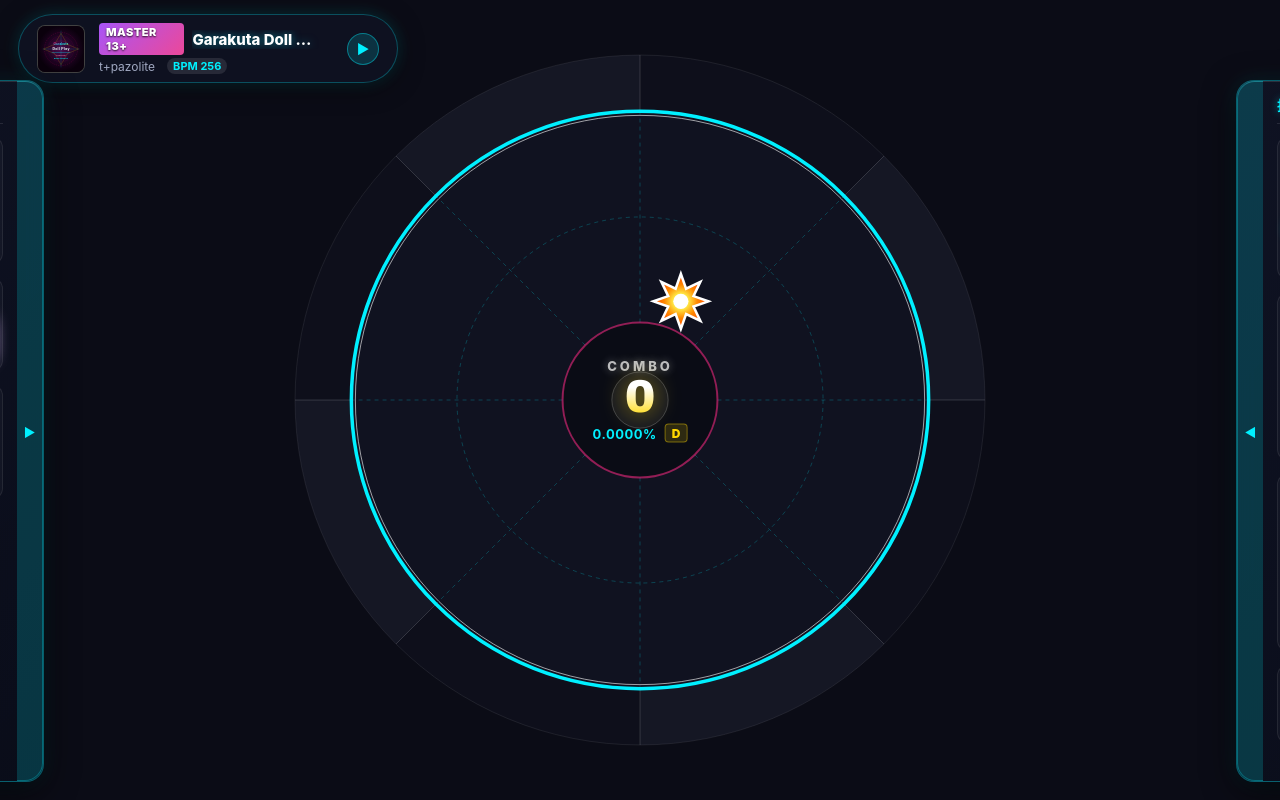
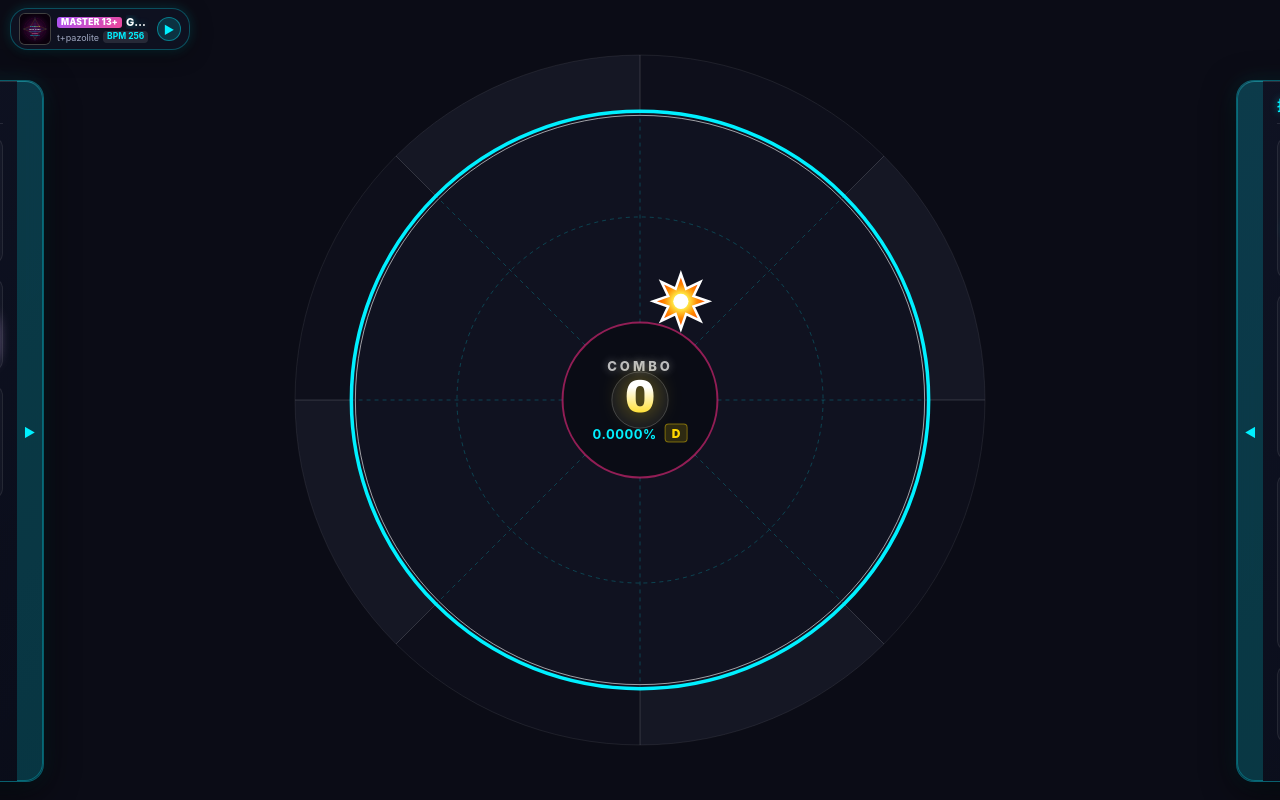
Before and after one commit to np66696/maimai, a website built with Vite: page index.html in a window 1280 px wide. Built offline with nearby package versions, Linux system fonts and the light colour scheme; no server answers; what @capacitor/core would draw is missing.

Commit message:
fix(hud): relocate song title bar strictly to safe left margin to eliminate chart obstruction

```diff
--- a/package.json
+++ b/package.json
@@ -1,6 +1,6 @@
 {
   "name": "maimai-viewer",
-  "version": "1.1.3",
+  "version": "1.1.4",
   "private": true,
   "type": "module",
   "main": "electron/main.cjs",
--- a/src/styles/main.css
+++ b/src/styles/main.css
@@ -62,25 +62,24 @@ canvas#main-canvas {
 
 .hud-top-bar {
   position: absolute;
-  top: 14px;
-  left: 50%;
-  transform: translateX(-50%);
-  display: flex;
-  align-items: center;
-  gap: 14px;
+  top: max(8px, env(safe-area-inset-top, 8px));
+  left: max(10px, env(safe-area-inset-left, 10px));
+  transform: none;
+  display: flex;
+  align-items: center;
+  gap: 6px;
   background: var(--panel-bg);
   border: 1px solid var(--panel-border);
   backdrop-filter: blur(12px);
-  padding: 8px 18px;
-  border-radius: 40px;
-  box-shadow: 0 4px 24px rgba(0, 0, 0, 0.6), 0 0 15px rgba(0, 240, 255, 0.2);
-  min-width: 380px;
-  max-width: 90vw;
+  padding: 4px 8px;
+  border-radius: 18px;
+  box-shadow: 0 4px 20px rgba(0, 0, 0, 0.5), 0 0 12px rgba(0, 240, 255, 0.2);
+  min-width: 0;
+  max-width: min(180px, calc(50vw - 48vh - 12px));
   pointer-events: none;
-  transition: transform 0.45s cubic-bezier(0.16, 1, 0.3, 1),
-              opacity 0.35s ease,
-              left 0.45s cubic-bezier(0.16, 1, 0.3, 1),
-              max-width 0.45s cubic-bezier(0.16, 1, 0.3, 1),
+  z-index: 20;
+  transition: transform 0.4s cubic-bezier(0.16, 1, 0.3, 1),
+              opacity 0.3s ease,
               box-shadow 0.3s ease;
 }
 
@@ -93,28 +92,28 @@ canvas#main-canvas {
   pointer-events: auto !important;
 }
 
-/* 试玩模式（非 auto 模式）打歌时自动向上平滑滑动隐藏，暂停或单曲结束时再滑出恢复 */
+/* 试玩打歌或播放隐藏状态：平滑向上滑移并淡出，彻底清除打歌视野障碍 */
 .hud-top-bar.gameplay-hidden,
 .arcade-hud.gameplay-hidden .hud-top-bar {
-  transform: translateY(-140%) !important;
+  transform: translateY(-160%) !important;
   opacity: 0 !important;
   pointer-events: none !important;
 }
 
-/* 非 auto 模式（试玩/手动打歌模式）顶栏平滑滑移至左侧空白处，彻底避免遮挡顶部 8 号与 1 号按键 */
+/* 左侧锚定安全状态 (保留类名兼容性) */
 .hud-top-bar.dock-left,
 .arcade-hud.manual-mode .hud-top-bar,
 body.platform-apk .hud-top-bar {
-  left: max(18px, env(safe-area-inset-left, 18px));
-  transform: translateX(0);
+  left: max(10px, env(safe-area-inset-left, 10px));
+  transform: none;
   min-width: 0;
-  max-width: min(380px, calc(50vw - 20px));
+  max-width: min(180px, calc(50vw - 48vh - 12px));
 }
 
 .hud-jacket-wrap {
-  width: 48px;
-  height: 48px;
-  border-radius: 8px;
+  width: 32px;
+  height: 32px;
+  border-radius: 6px;
   overflow: hidden;
   background: #111;
   border: 1px solid rgba(255, 255, 255, 0.2);
@@ -130,7 +129,7 @@ body.platform-apk .hud-top-bar {
 .hud-song-info {
   display: flex;
   flex-direction: column;
-  gap: 3px;
+  gap: 2px;
   overflow: hidden;
   flex: 1;
   min-width: 0;
@@ -139,18 +138,20 @@ body.platform-apk .hud-top-bar {
 .hud-title-row {
   display: flex;
   align-items: center;
-  gap: 8px;
+  gap: 4px;
+  overflow: hidden;
 }
 
 .hud-difficulty-badge {
-  font-size: 11px;
+  font-size: 8.5px;
   font-weight: 900;
-  padding: 2px 7px;
-  border-radius: 4px;
+  padding: 1px 4px;
+  border-radius: 3px;
   background: linear-gradient(135deg, #a020f0, #ff007f);
   color: #fff;
-  text-shadow: 0 1px 2px rgba(0,0,0,0.8);
-  letter-spacing: 0.5px;
+  letter-spacing: 0.3px;
+  line-height: 1.1;
+  flex-shrink: 0;
 }
 
 .hud-difficulty-badge.badge-easy { background: linear-gradient(135deg, #10b981, #059669); }
@@ -162,57 +163,69 @@ body.platform-apk .hud-top-bar {
 .hud-difficulty-badge.badge-utage { background: linear-gradient(135deg, #ec4899, #f43f5e); }
 
 .hud-title {
-  font-size: 15px;
+  font-size: 11px;
   font-weight: 800;
   white-space: nowrap;
   overflow: hidden;
   text-overflow: ellipsis;
-  text-shadow: 0 0 8px rgba(0, 240, 255, 0.5);
+  text-shadow: 0 0 6px rgba(0, 240, 255, 0.5);
+  min-width: 0;
 }
 
 .hud-artist-row {
   display: flex;
   align-items: center;
-  gap: 12px;
-  font-size: 12px;
+  gap: 4px;
+  font-size: 9px;
   color: #a0a8c0;
+  overflow: hidden;
+}
+
+.hud-artist {
+  white-space: nowrap;
+  overflow: hidden;
+  text-overflow: ellipsis;
+  font-size: 9px;
+  min-width: 0;
 }
 
 .hud-bpm-tag {
   background: rgba(255, 255, 255, 0.1);
-  padding: 1px 6px;
-  border-radius: 10px;
-  font-size: 11px;
+  padding: 1px 4px;
+  border-radius: 4px;
+  font-size: 8.5px;
   color: #00f0ff;
   font-weight: bold;
+  flex-shrink: 0;
+  line-height: 1.1;
 }
 
 .hud-pause-btn {
-  margin-left: 12px;
-  width: 32px;
-  height: 32px;
+  margin-left: 2px;
+  width: 24px;
+  height: 24px;
   border-radius: 50%;
   background: rgba(0, 240, 255, 0.15);
   border: 1px solid rgba(0, 240, 255, 0.4);
   color: #00f0ff;
-  font-size: 13px;
+  font-size: 11px;
   cursor: pointer;
   display: flex;
   align-items: center;
   justify-content: center;
   transition: all 0.15s ease;
-  pointer-events: auto;
+  pointer-events: auto !important;
   flex-shrink: 0;
 }
 
 .hud-pause-btn:hover {
   background: rgba(0, 240, 255, 0.35);
-  box-shadow: 0 0 12px rgba(0, 240, 255, 0.7);
-  transform: scale(1.1);
+  box-shadow: 0 0 10px rgba(0, 240, 255, 0.7);
+  transform: scale(1.08);
 }
 
 .hud-pause-btn:active {
-  transform: scale(0.95);
+  transform: scale(0.92);
 }
 
 /* ================= 中央 COMBO 与分数 ================= */
@@ -2316,40 +2329,47 @@ body.platform-apk #flank-buttons-toggle-row {
 
 /* ================= 移动端 / 异形屏 (Notch / Cutout) 深度适配 ================= */
 @media (max-height: 550px), (max-width: 900px) {
-  /* 顶部 HUD 紧凑化并靠左侧边距锚定，彻底避免遮挡正上方 8 号与 1 号点击区 */
+  /* 顶部 HUD 紧凑化并靠左侧边距锚定，彻底避免遮挡正上方 8 号与 1 号点击区及左侧谱面 */
   .hud-top-bar {
     top: max(6px, env(safe-area-inset-top, 6px));
-    left: max(12px, env(safe-area-inset-left, 12px));
+    left: max(8px, env(safe-area-inset-left, 8px));
     transform: none;
-    padding: 4px 12px;
-    gap: 8px;
+    padding: 3px 6px;
+    gap: 5px;
     min-width: 0;
-    max-width: min(320px, 42vw);
-    border-radius: 24px;
+    max-width: min(175px, calc(50vw - 48vh - 10px));
+    border-radius: 16px;
     pointer-events: none;
   }
 
   .hud-top-bar.dock-left,
   .arcade-hud.manual-mode .hud-top-bar {
-    left: max(12px, env(safe-area-inset-left, 12px));
+    left: max(8px, env(safe-area-inset-left, 8px));
     transform: none;
-    max-width: min(320px, 42vw);
+    max-width: min(175px, calc(50vw - 48vh - 10px));
+  }
+
+  .hud-top-bar.gameplay-hidden,
+  .arcade-hud.gameplay-hidden .hud-top-bar {
+    transform: translateY(-160%) !important;
+    opacity: 0 !important;
+    pointer-events: none !important;
   }
 
   .hud-jacket-wrap {
-    width: 32px;
-    height: 32px;
-    border-radius: 6px;
+    width: 28px;
+    height: 28px;
+    border-radius: 5px;
   }
 
   .hud-title {
-    font-size: 12px;
-    max-width: 140px;
+    font-size: 10px;
+    max-width: 75px;
   }
 
   .hud-artist {
-    font-size: 9px;
-    max-width: 140px;
+    font-size: 8.5px;
+    max-width: 55px;
   }
 
   .hud-badge {
```
Also changed, not shown: 1 other file.
